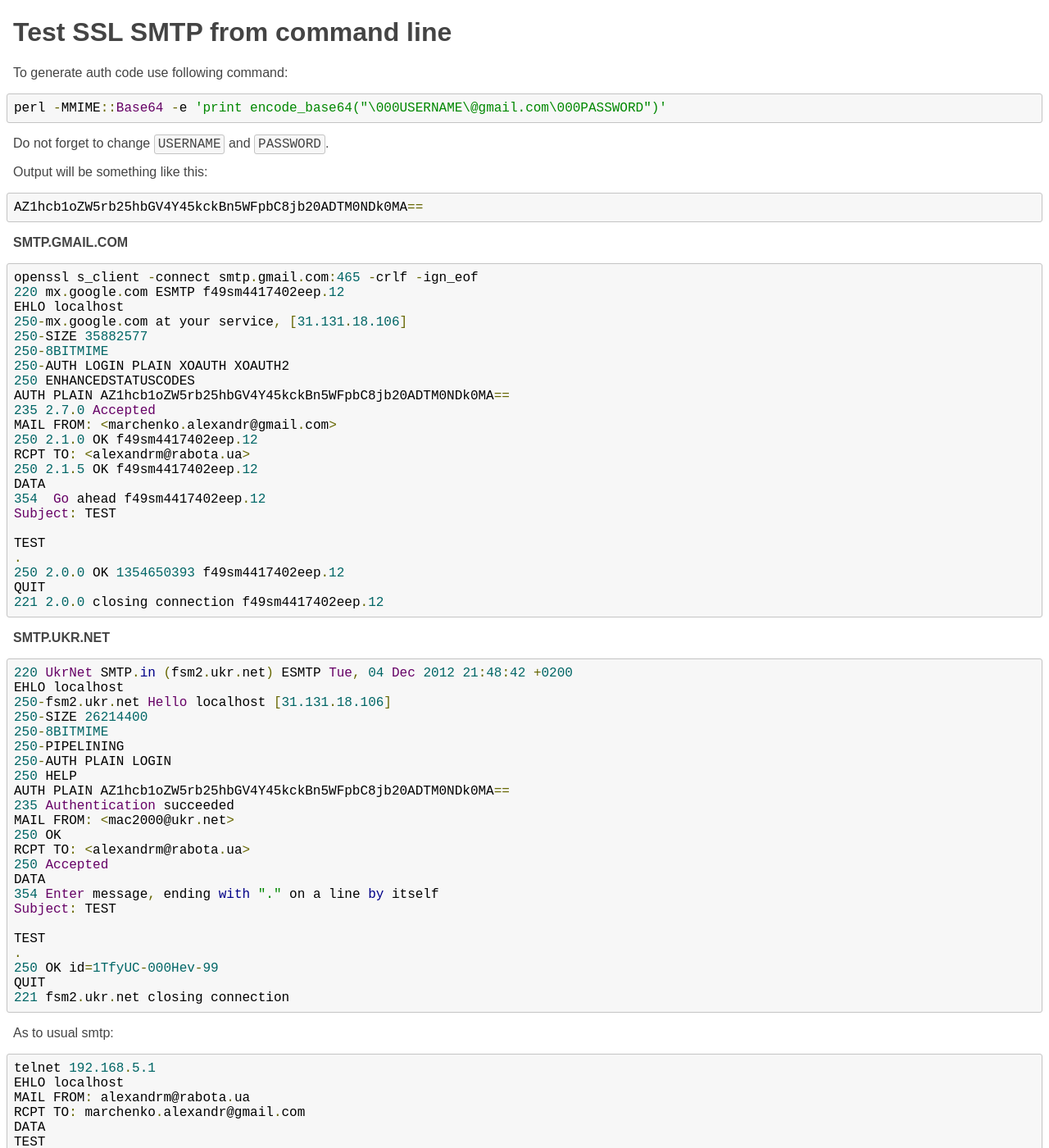
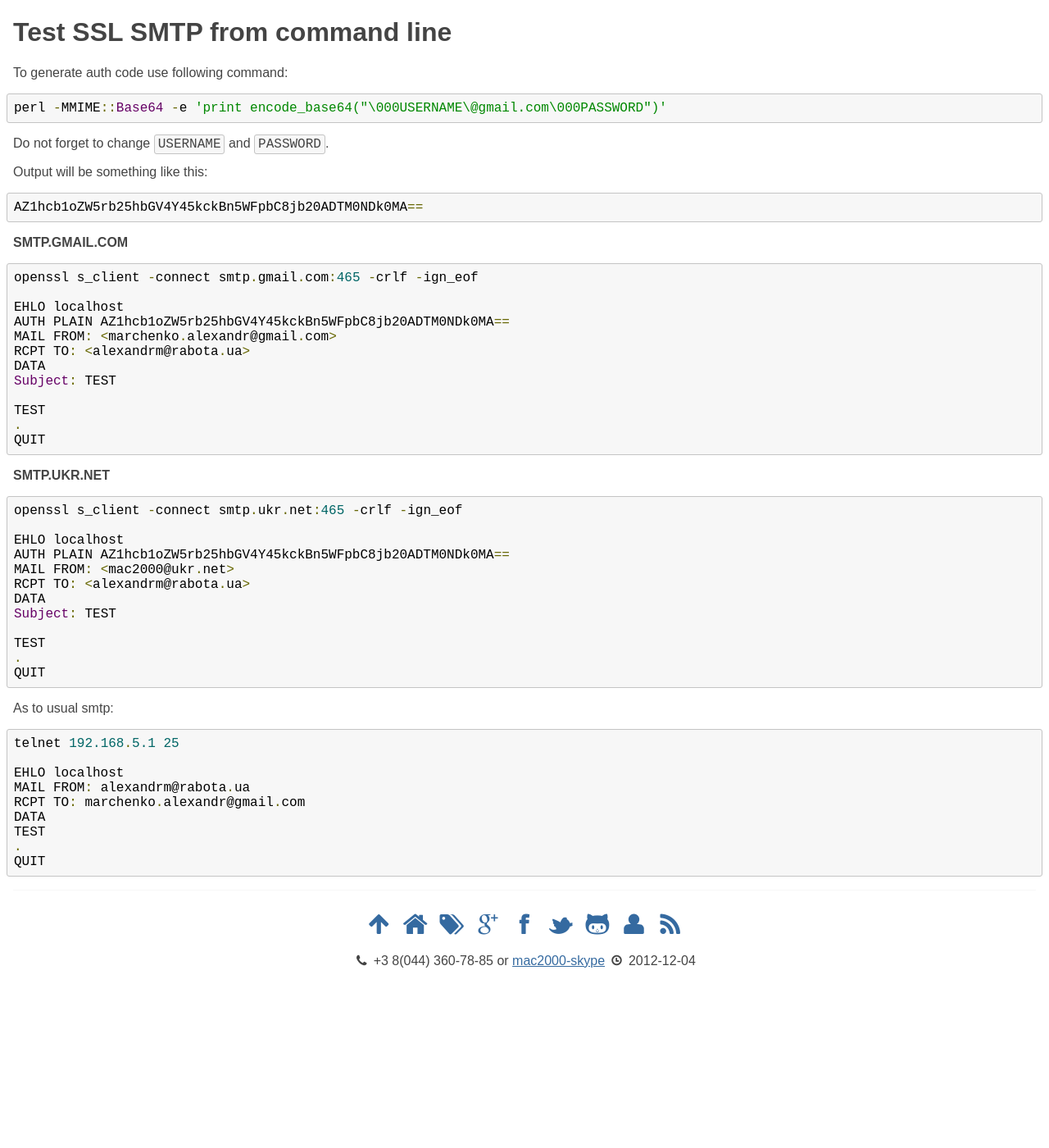
Before and after one commit to michaelbramwell/mac2000.github.com, a Jekyll site: the page built from _posts/2012-12-04-test-ssl-smtp.md, in a window 1280 px wide and 1400 px high. Shown: the whole window at 82% size. Built offline with Jekyll 4.4.1, drawn with Linux system fonts in a browser that asks for light colours.

```diff
--- a/_posts/2012-12-04-test-ssl-smtp.md
+++ b/_posts/2012-12-04-test-ssl-smtp.md
@@ -17,58 +17,37 @@ Output will be something like this:
 **SMTP.GMAIL.COM**
 
     openssl s_client -connect smtp.gmail.com:465 -crlf -ign_eof
-    220 mx.google.com ESMTP f49sm4417402eep.12
+
     EHLO localhost
-    250-mx.google.com at your service, [31.131.18.106]
-    250-SIZE 35882577
-    250-8BITMIME
-    250-AUTH LOGIN PLAIN XOAUTH XOAUTH2
-    250 ENHANCEDSTATUSCODES
     AUTH PLAIN AZ1hcb1oZW5rb25hbGV4Y45kckBn5WFpbC8jb20ADTM0NDk0MA==
-    235 2.7.0 Accepted
     MAIL FROM: <marchenko.alexandr@gmail.com>
-    250 2.1.0 OK f49sm4417402eep.12
     RCPT TO: <alexandrm@rabota.ua>
-    250 2.1.5 OK f49sm4417402eep.12
     DATA
-    354  Go ahead f49sm4417402eep.12
     Subject: TEST
 
     TEST
     .
-    250 2.0.0 OK 1354650393 f49sm4417402eep.12
     QUIT
-    221 2.0.0 closing connection f49sm4417402eep.12
 
 **SMTP.UKR.NET**
 
-    220 UkrNet SMTP.in (fsm2.ukr.net) ESMTP Tue, 04 Dec 2012 21:48:42 +0200
+    openssl s_client -connect smtp.ukr.net:465 -crlf -ign_eof
+
     EHLO localhost
-    250-fsm2.ukr.net Hello localhost [31.131.18.106]
-    250-SIZE 26214400
-    250-8BITMIME
-    250-PIPELINING
-    250-AUTH PLAIN LOGIN
-    250 HELP
     AUTH PLAIN AZ1hcb1oZW5rb25hbGV4Y45kckBn5WFpbC8jb20ADTM0NDk0MA==
-    235 Authentication succeeded
     MAIL FROM: <mac2000@ukr.net>
-    250 OK
     RCPT TO: <alexandrm@rabota.ua>
-    250 Accepted
     DATA
-    354 Enter message, ending with "." on a line by itself
     Subject: TEST
 
     TEST
     .
-    250 OK id=1TfyUC-000Hev-99
     QUIT
-    221 fsm2.ukr.net closing connection
 
 As to usual smtp:
 
-    telnet 192.168.5.1
+    telnet 192.168.5.1 25
+
     EHLO localhost
     MAIL FROM: alexandrm@rabota.ua
     RCPT TO: marchenko.alexandr@gmail.com
```
